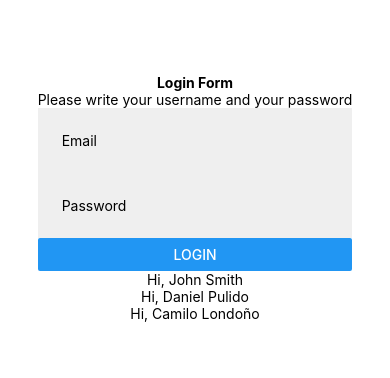
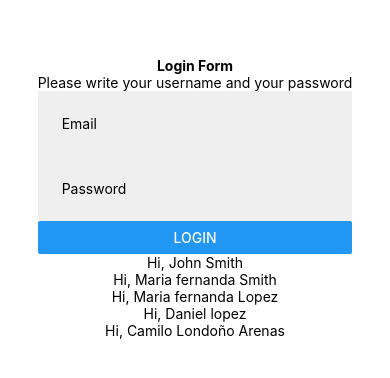
Before and after one commit to yilmarDev/platzi-react-native-intro, a React Native app: screen / in a window 390 px wide. Shown: the part 224-602 px from the top of the page. Built offline with nearby package versions, Linux system fonts and the light colour scheme.

Commit message:
Lección 12: PropTypes

```diff
--- a/App.js
+++ b/App.js
@@ -12,8 +12,11 @@ export default function App() {
       <LoginForm />
 
       <Greeting />
-      <Greeting firstName="Daniel" lastName="Pulido" />
-      <Greeting firstName="Camilo" lastName="Londoño" />
+      {/* <Greeting lastName={} /> */}
+      <Greeting firstName="Maria fernanda" />
+      <Greeting firstName="Maria fernanda" lastName="Lopez" />
+      <Greeting firstName="Daniel" lastName="lopez" />
+      <Greeting firstName="Camilo" lastName="Londoño Arenas" />
 
       <StatusBar style="auto" />
     </View>
--- a/src/components/Greeting.js
+++ b/src/components/Greeting.js
@@ -1,5 +1,6 @@
 import { View, Text } from 'react-native';
 import React from 'react';
+import PropTypes from 'prop-types';
 
 export const Greeting = (props) => {
   const { firstName, lastName } = props;
@@ -14,3 +15,8 @@ export const Greeting = (props) => {
 };
 
 Greeting.defaultProps = { firstName: 'John', lastName: 'Smith' };
+
+Greeting.propTypes = {
+  firstName: PropTypes.string.isRequired,
+  lastName: PropTypes.string.isRequired,
+};
```
Also changed, not shown: 1 other file (tests, documents, lock files or other folders).
